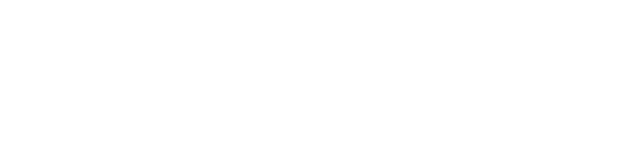
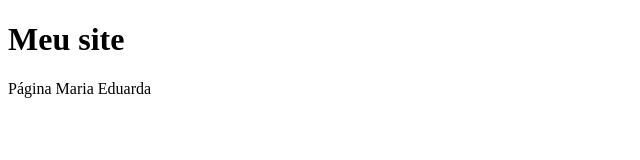
Before and after one commit to mariamuniz0804/aula-css, a plain HTML site: page index.html in a window 1280 px wide. Shown: the whole page, without its empty margins (0-640 px from the left). Drawn offline with Linux system fonts and the light colour scheme.

Commit message:
Alteração do arquivo HTML
Criação de um parágrafo Meu site

```diff
--- a/index.html
+++ b/index.html
@@ -6,6 +6,8 @@
     <title>Meu Primeiro site no Github</title>
 </head>
 <body>
+    <h1>Meu site</h1>
+    <p>Página Maria Eduarda</p>
 
 </body>
 </html>
```
